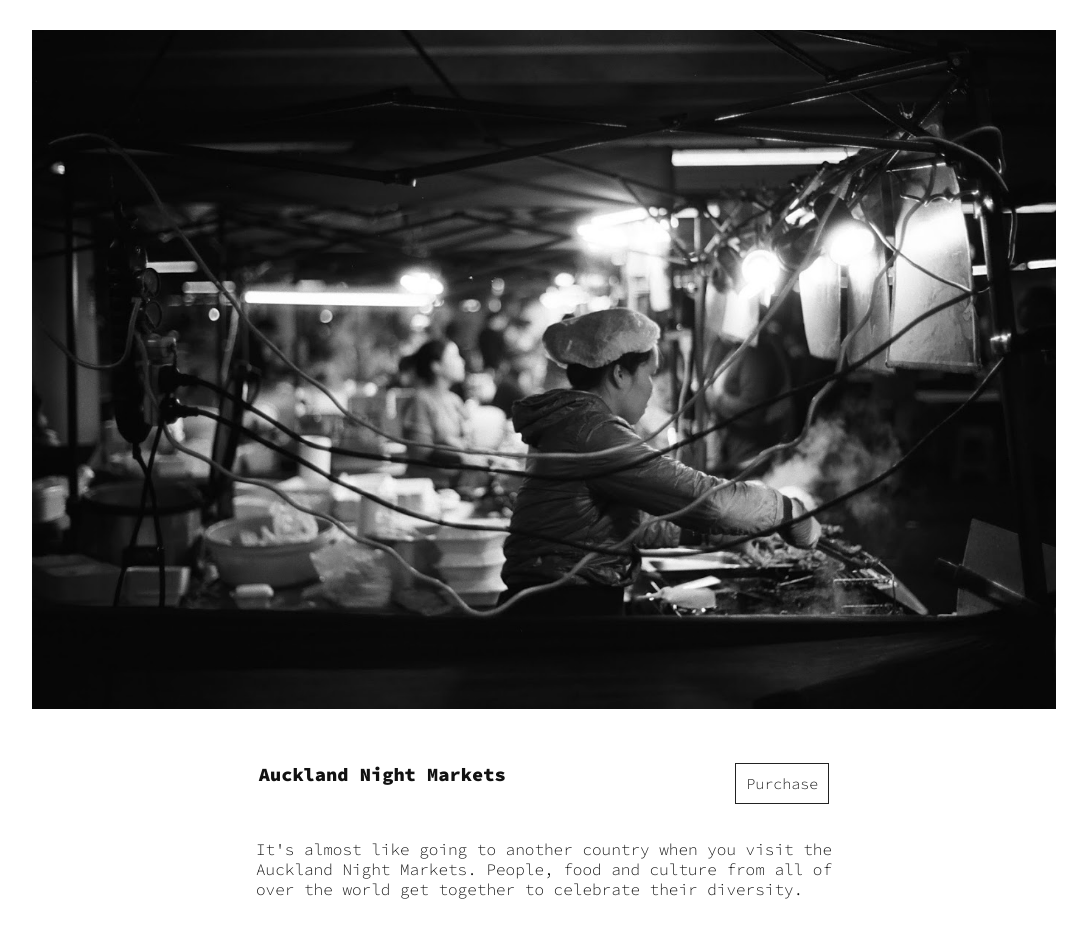
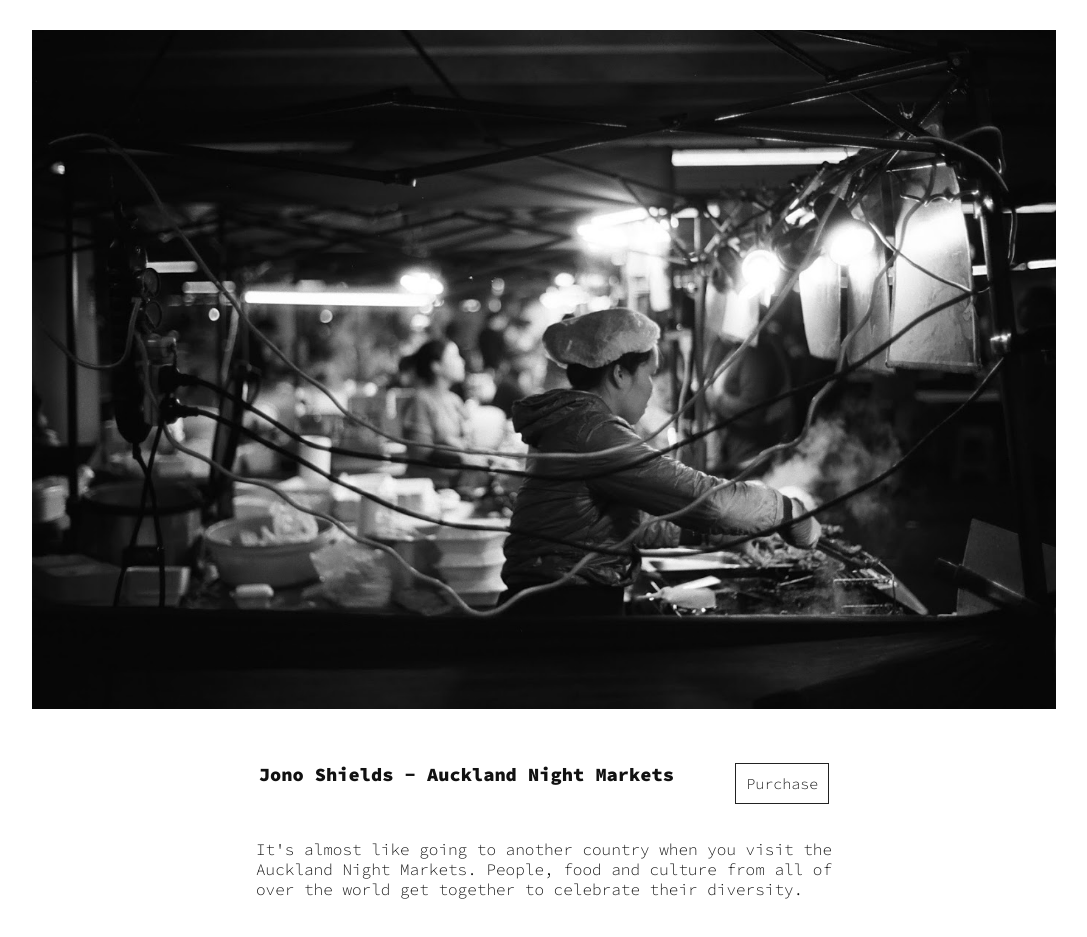
Before and after one commit to foopod/blog-4.0, an Eleventy site: page buy/auckland-night-markets.md in a window 1280 px wide. Shown: the part 163-1100 px from the top of the page, without its empty margins (96-1183 px from the left). Built offline with nearby package versions, Linux system fonts and the light colour scheme; Eleventy itself is replaced by a stand-in of ours; files that its build step writes are made by us from their sources.

Commit message:
Update auckland-night-markets.md

```diff
--- a/buy/auckland-night-markets.md
+++ b/buy/auckland-night-markets.md
@@ -1,7 +1,7 @@
 ---
 tags: product
 layout : page.njk
-title: Auckland Night Markets
+title: Jono Shields - Auckland Night Markets
 description : It's almost like going to another country when you visit the Auckland Night Markets. People, food and culture from all of over the world get together to celebrate their diversity.
 image : markets.jpg
 price : 29
```
